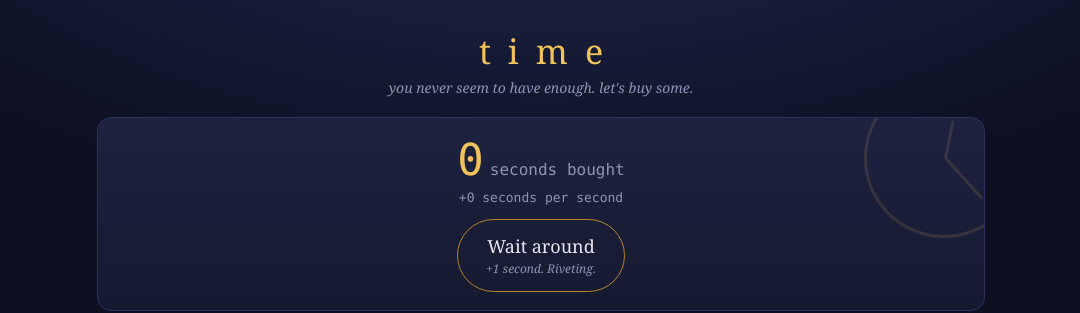
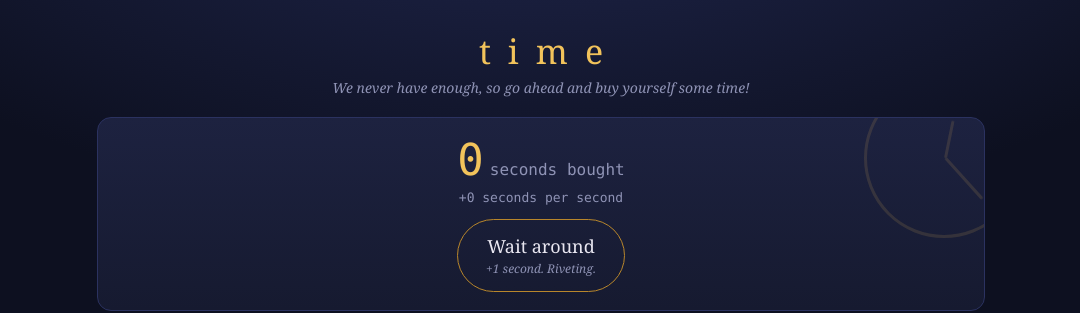
Before and after one commit to ethavfc/ethavfc.github.io, a Jekyll site: the page time/index.html, which Jekyll copies as it is, in a window 1280 px wide. Shown: the top 313 px of the page, without its empty margins (99-1179 px from the left). Built offline with Jekyll 4.4.1, drawn with Linux system fonts in a browser that asks for light colours.

Commit message:
Update tagline in index.html for clarity

```diff
--- a/time/index.html
+++ b/time/index.html
@@ -186,7 +186,7 @@
 <div class="wrap">
   <header>
     <h1>Time</h1>
-    <div class="tagline">you never seem to have enough. let's buy some.</div>
+    <div class="tagline">We never have enough, so go ahead and buy yourself some time!</div>
   </header>
 
   <section class="hero">
```
